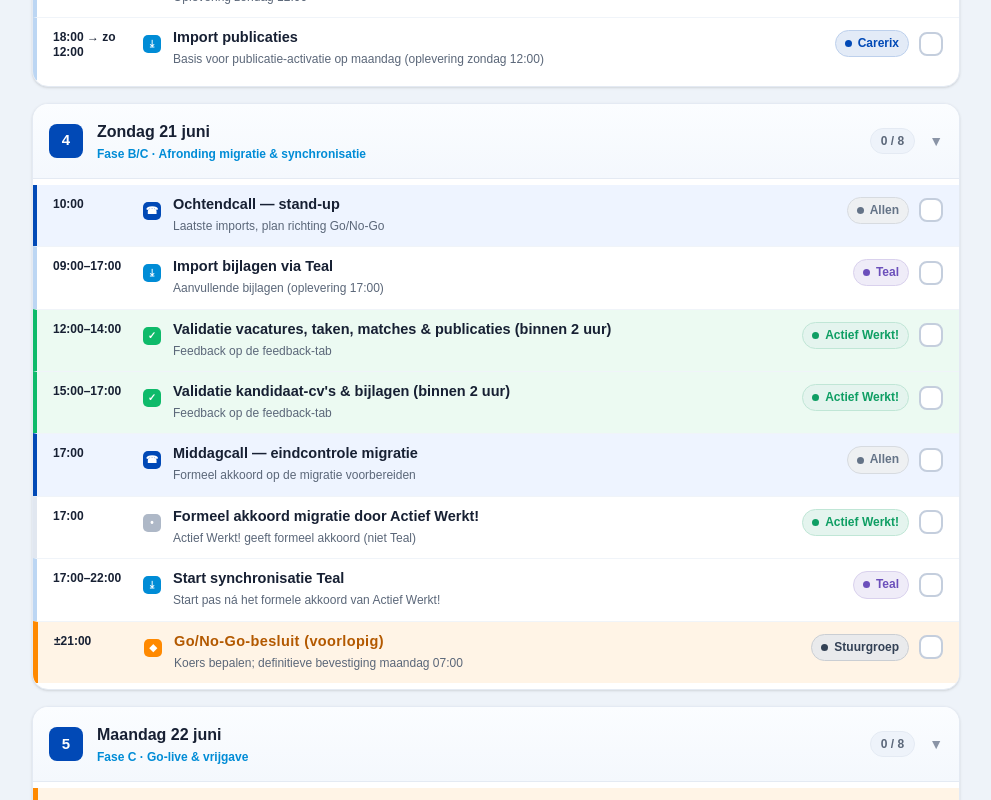
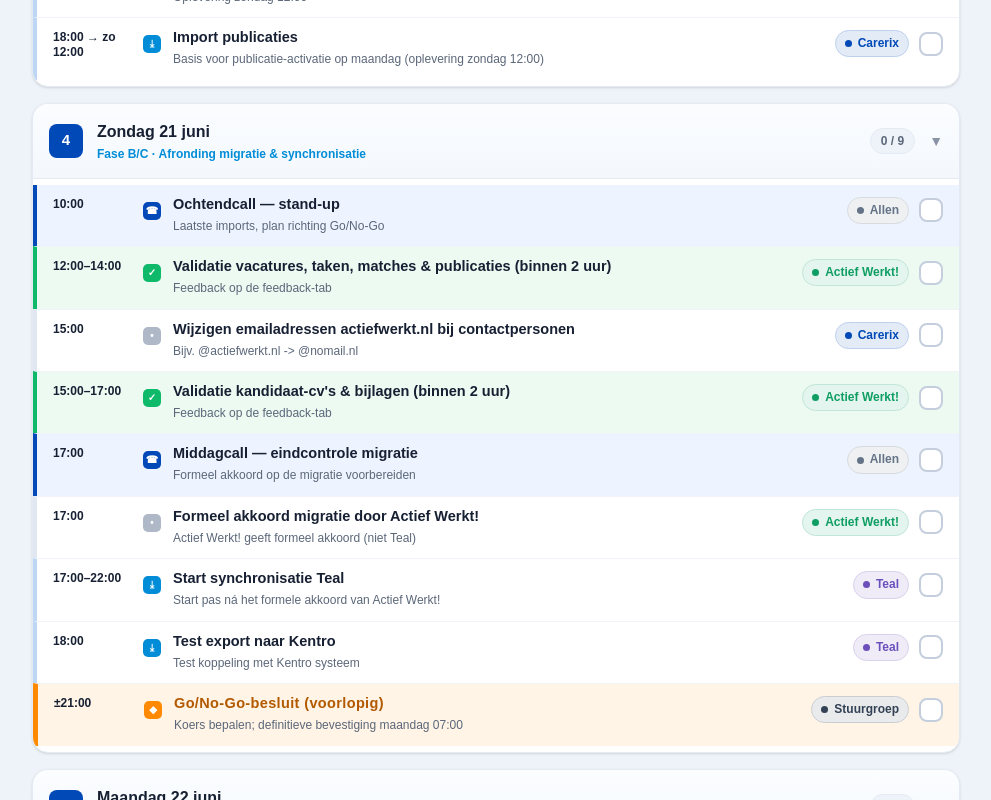
Before and after one commit to pligthart-coder/actief-werkt-dashboard, a Next.js app: page /dashboard in a window 1280 px wide. Shown: the part 1820-2620 px from the top of the page, without its empty margins (144-1135 px from the left). Built offline with nearby package versions, Linux system fonts and the light colour scheme; no server answers; the database is empty.

Commit message:
Zondag: verwijder bijlagen import, voeg emailadressen wijzigen en Kentro test toe

```diff
--- a/app/dashboard/page.tsx
+++ b/app/dashboard/page.tsx
@@ -218,18 +218,18 @@ const DAYS: Day[] = [
         sub: "Laatste imports, plan richting Go/No-Go",
       },
       {
-        t: "09:00–17:00",
-        type: "mig",
-        owner: "Teal",
-        title: "Import bijlagen via Teal",
-        sub: "Aanvullende bijlagen (oplevering 17:00)",
-      },
-      {
         t: "12:00–14:00",
         type: "valid",
         owner: "Actief Werkt!",
         title: "Validatie vacatures, taken, matches & publicaties (binnen 2 uur)",
         sub: "Feedback op de feedback-tab",
+      },
+      {
+        t: "15:00",
+        type: "step",
+        owner: "Carerix",
+        title: "Wijzigen emailadressen actiefwerkt.nl bij contactpersonen",
+        sub: "Bijv. @actiefwerkt.nl -> @nomail.nl",
       },
       {
         t: "15:00–17:00",
@@ -258,6 +258,13 @@ const DAYS: Day[] = [
         owner: "Teal",
         title: "Start synchronisatie Teal",
         sub: "Start pas ná het formele akkoord van Actief Werkt!",
+      },
+      {
+        t: "18:00",
+        type: "mig",
+        owner: "Teal",
+        title: "Test export naar Kentro",
+        sub: "Test koppeling met Kentro systeem",
       },
       {
         t: "±21:00",
```
